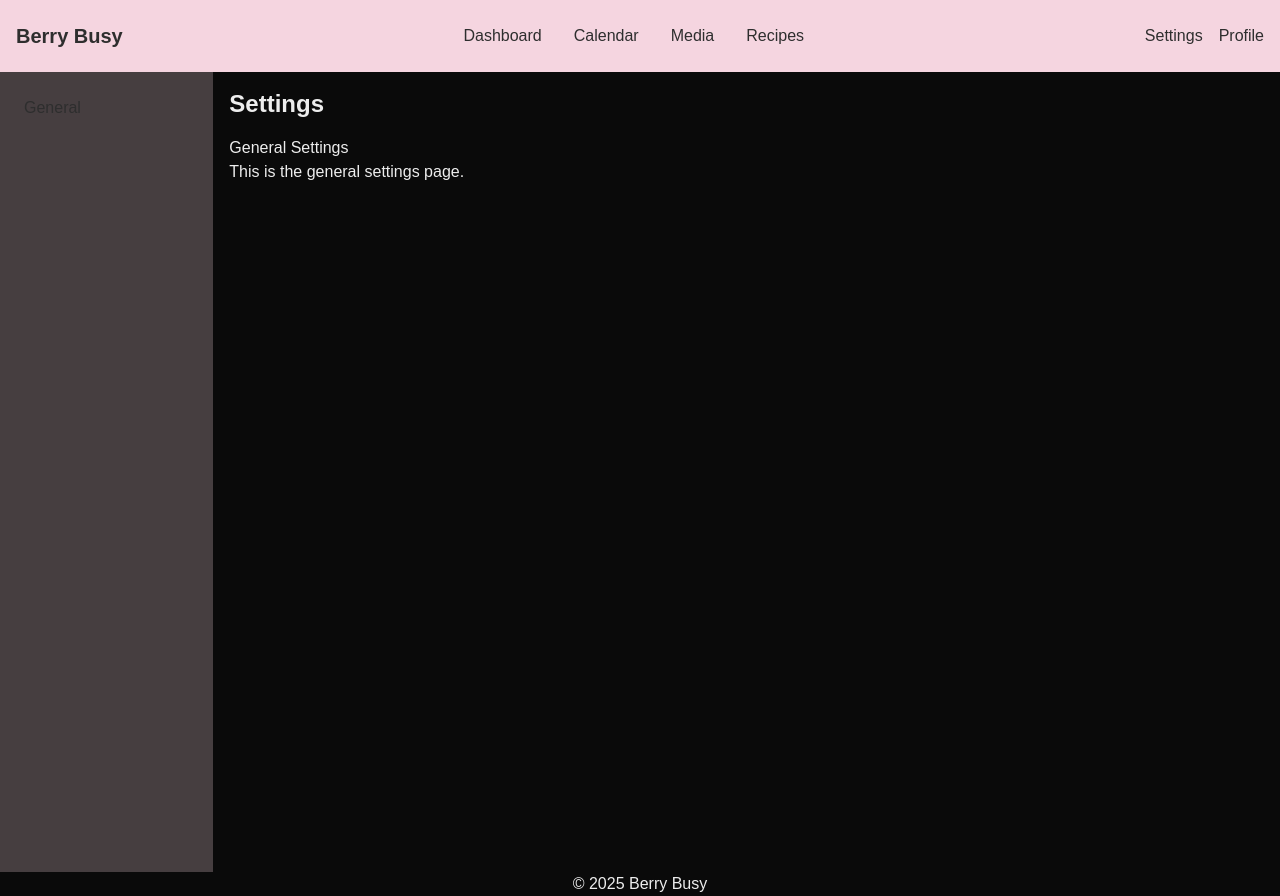
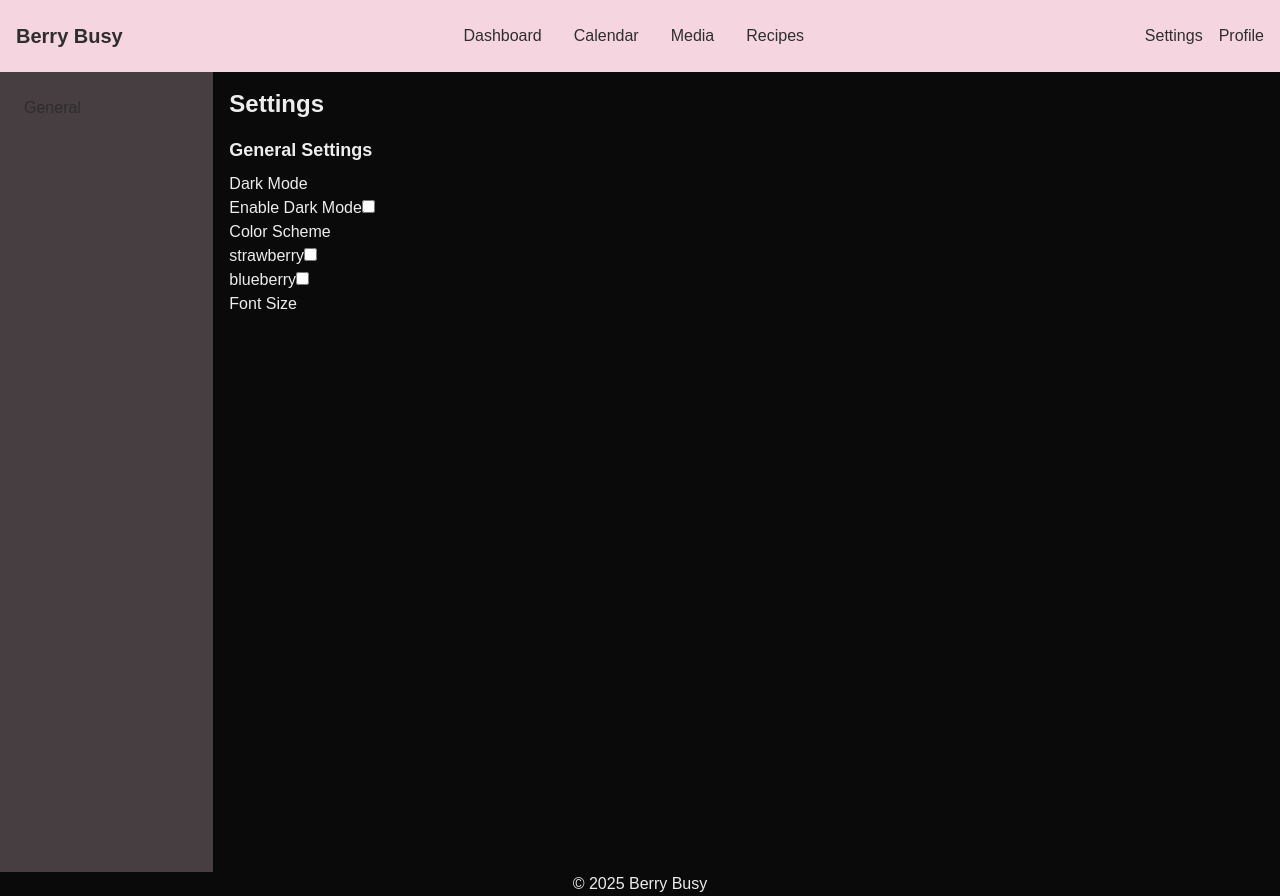
Before and after one commit to NicoleHenrici/berrybusy, a Next.js app: page /settings/general in a window 1280 px wide. Built offline with nearby package versions, Linux system fonts and the light colour scheme.

Commit message:
(settings) integrate Card component

```diff
--- a/src/app/settings/general/page.tsx
+++ b/src/app/settings/general/page.tsx
@@ -1,8 +1,31 @@
+import Card from "@/component/card";
+
+const settingsSections = [
+  {
+    type: "checkbox",
+    label: "Dark Mode",
+    optionLabel: ["Enable Dark Mode"],
+  },
+  {
+    type: "checkbox",
+    label: "Color Scheme",
+    optionLabel: ["strawberry", "blueberry"],
+  },
+  {
+    type: "number",
+    label: "Font Size",
+    optionLabel: ["Small", "Medium", "Large"],
+  },
+];
+
+
 export default function SettingsGeneralPage() {
   return (
     <>
-      <h1>General Settings</h1>
-      <p>This is the general settings page.</p>
+      <h2 className="text-lg font-bold mb-2">General Settings</h2>
+      <Card
+        sections={settingsSections}
+      />
     </>
   );
 }
```
